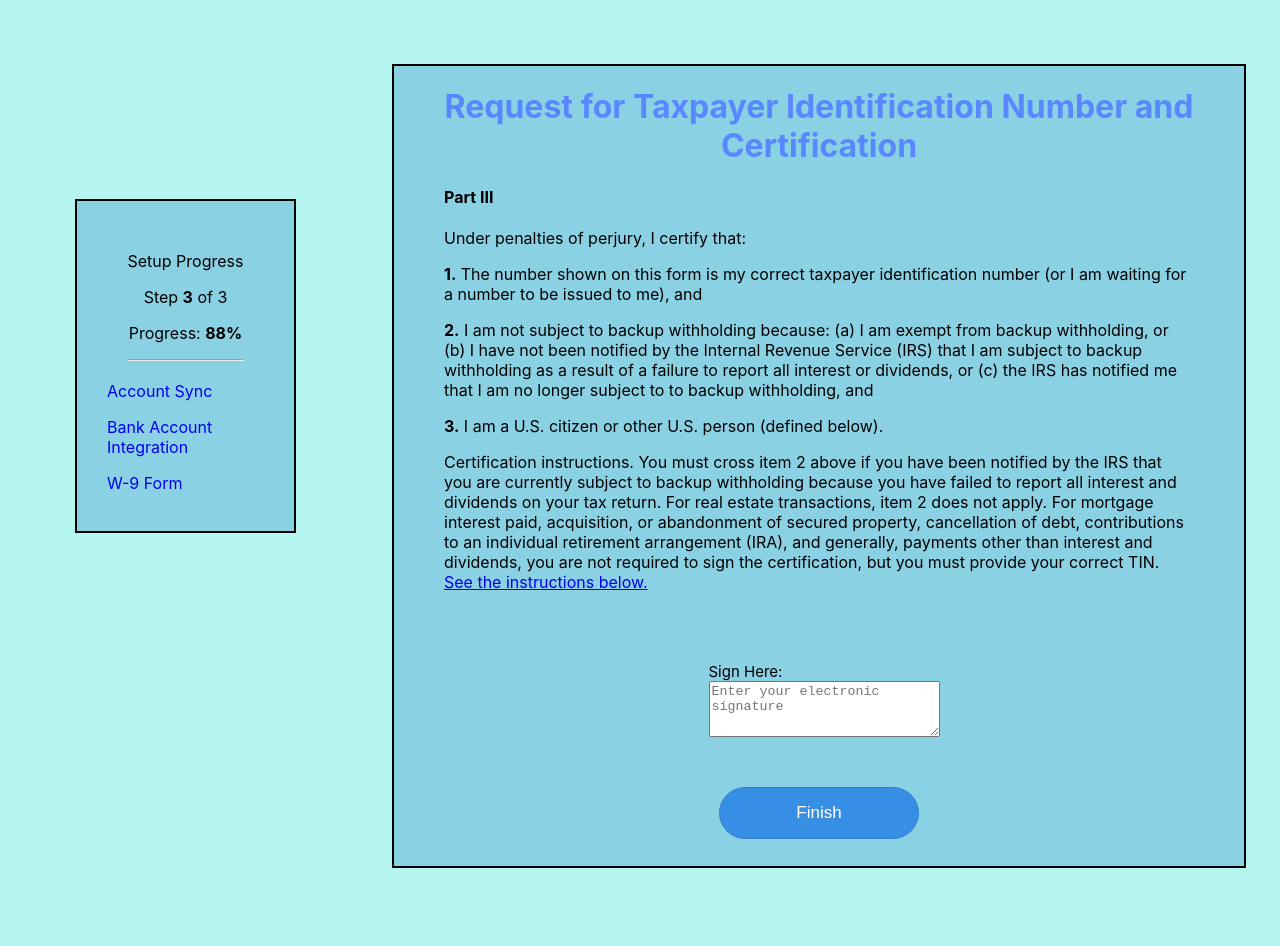
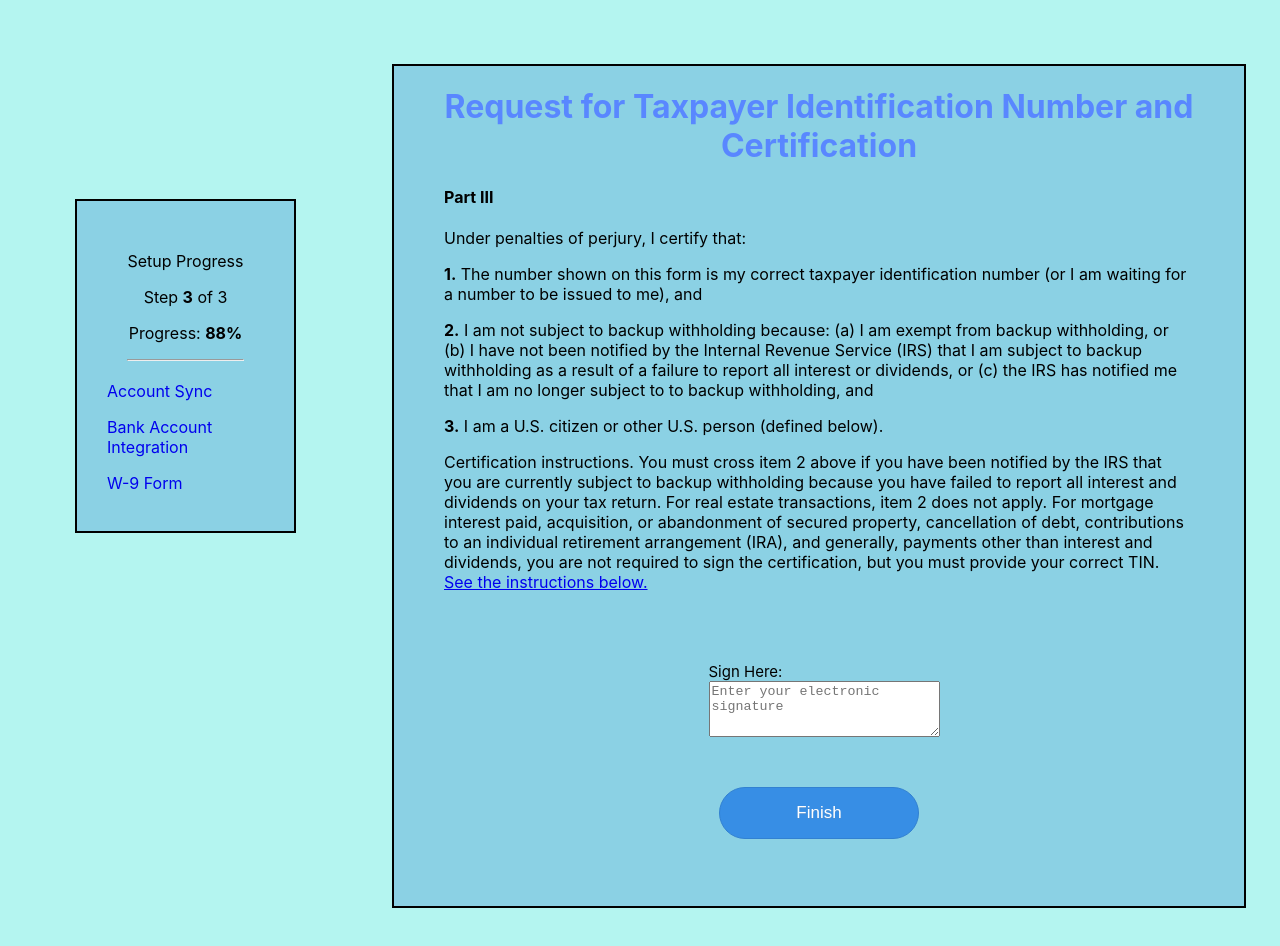
Before and after one commit to codedbyelvis/Zyllion-Demo, a React (Create React App) app: page /w9part3 in a window 1280 px wide. Shown: the top 946 px of the page. Built offline with nearby package versions, Linux system fonts and the light colour scheme.

Commit message:
ok now really about the last 2

```diff
--- a/src/components/Onboarding/ContactInfo/ContactInfo.css
+++ b/src/components/Onboarding/ContactInfo/ContactInfo.css
@@ -83,10 +83,10 @@
 .Concomponent {
     align-self: center;
     justify-self: center;
-    margin-top: 185px;
+    margin-top: 115px;
     /* margin-bottom: 150vh; */
     border: black 2px solid;
-    height: 670px;
+    height: 750px;
     background-color: #8BD1E4;
 }
 /*   like paper
--- a/src/components/Onboarding/W9/Signature/Signature.css
+++ b/src/components/Onboarding/W9/Signature/Signature.css
@@ -4,7 +4,7 @@
     margin-bottom: 50px;
 }
 .Signature {
-    height: 135vh;
+    height: 140vh;
     width: 100vh;
     margin-left: 75px;
     align-items: center;
@@ -43,10 +43,10 @@
     align-self: center;
     justify-self: center;
     text-align: left;
-    margin-top: 200px;
+    margin-top: 240px;
     /* margin-bottom: 150vh; */
     border: black 2px solid;
-    height: 800px;
+    height: 840px;
     width: 850px;
     background-color: #8BD1E4;
 }
```
